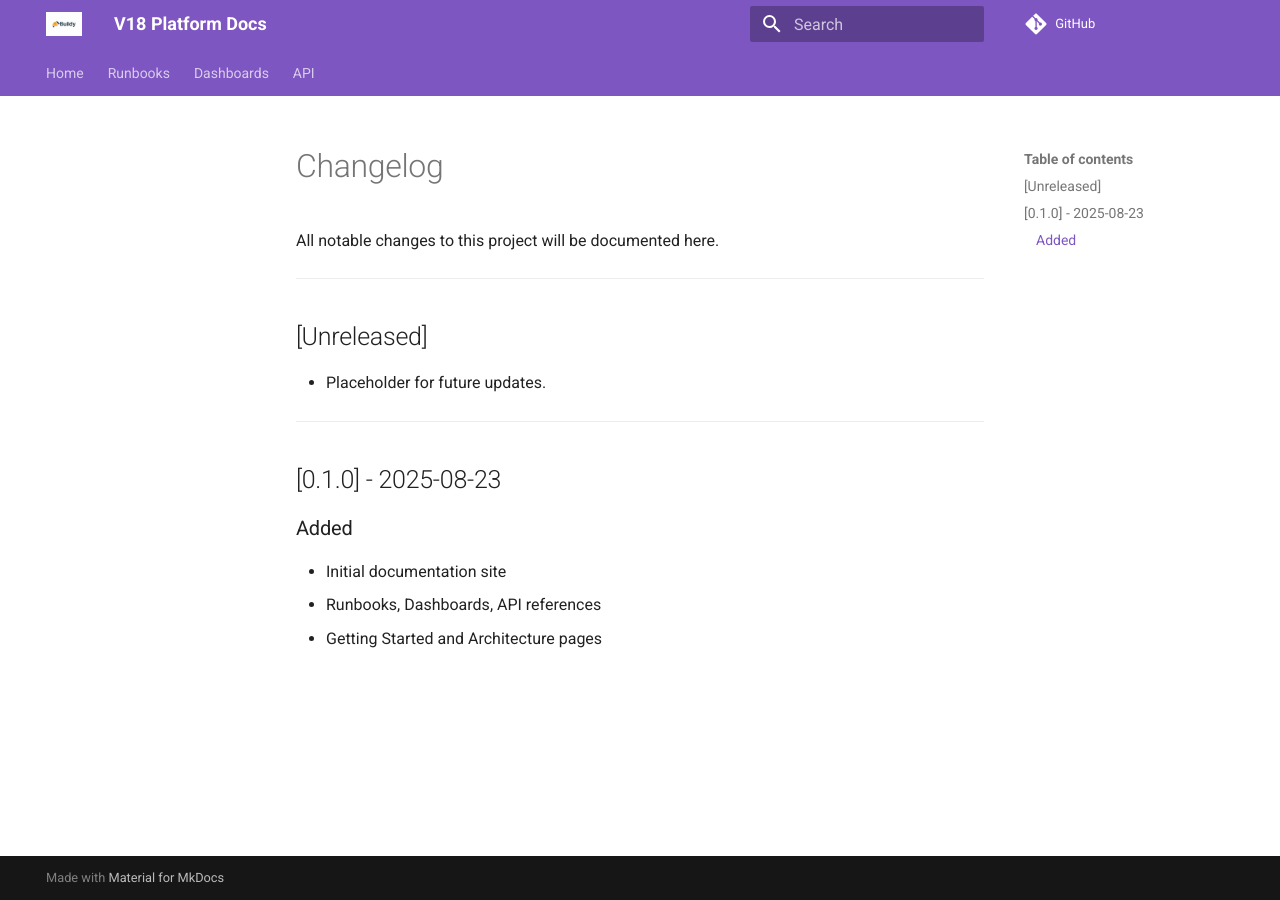
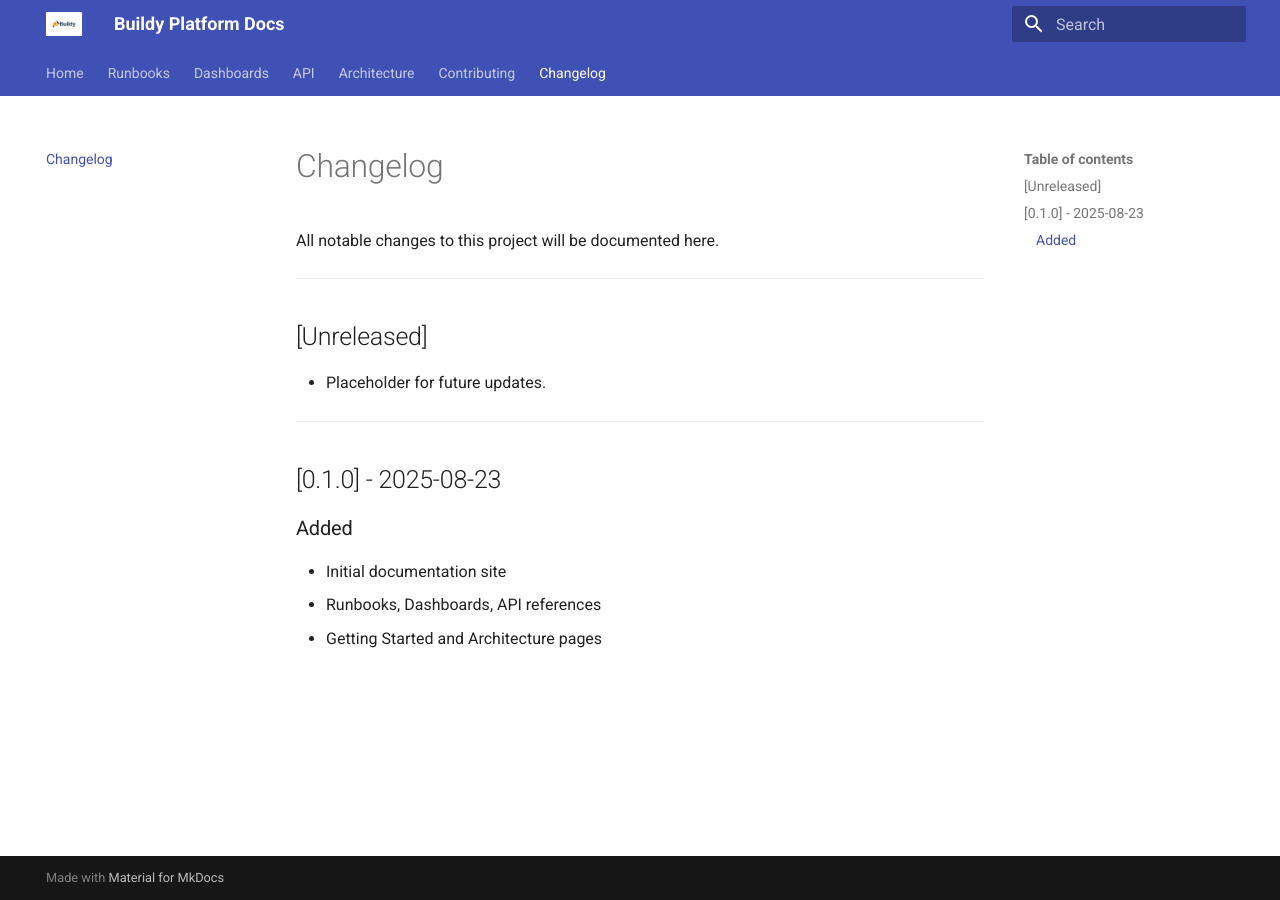
Before and after one commit to Kello54/Buildy, an MkDocs documentation site: the page built from docs/changelog.md, in a window 1280 px wide. Built offline with MkDocs 1.6.1 and Material for MkDocs 9.7.7, drawn with Linux system fonts in a browser that asks for light colours; comment, search, counter and statistics services are not loaded.

Commit message:
Update mkdocs.yml

```diff
--- a/mkdocs.yml
+++ b/mkdocs.yml
@@ -1,32 +1,39 @@
-site_name: V18 Platform Docs
-site_url: https://kello54.github.io/Buildy/
-repo_url: https://github.com/kello54/Buildy
+site_name: Buildy Platform Docs
+site_description: Documentation for the Buildy platform
+site_author: Buildy Team
 
 theme:
   name: material
-  logo: images/logo.png         # ✅ docs/images/logo.png
-  favicon: images/favicon.png   # ✅ docs/images/favicon.png
-  palette:
-    - scheme: default
-      primary: deep purple      # main header color
-      accent: amber             # gold highlight
-    - scheme: slate
-      primary: deep purple
-      accent: amber
+  logo: images/logo.png
+  favicon: images/logo.png
   features:
     - navigation.tabs
     - navigation.sections
+    - search.highlight
     - search.suggest
-    - search.highlight
     - content.code.copy
 
 plugins:
   - search
   - swagger-ui:
-      spec_file: docs/platform.json   # ✅ your actual file
+      spec_file: docs/platform.json
+  - swagger-ui:
+      spec_file: docs/swagger.json
+  - swagger-ui:
+      spec_file: docs/workers.json
+  - swagger-ui:
+      spec_file: docs/quotasvc.json
 
 nav:
   - Home: index.md
   - Runbooks: runbooks.md
   - Dashboards: dashboards.md
-  - API: platform.json
+  - API:
+      - API Overview: api.md
+      - Platform: platform.json
+      - Quota Service: quotasvc.json
+      - Workers: workers.json
+      - Swagger: swagger.json
+  - Architecture: architecture.md
+  - Contributing: contributing.md
+  - Changelog: changelog.md
```
